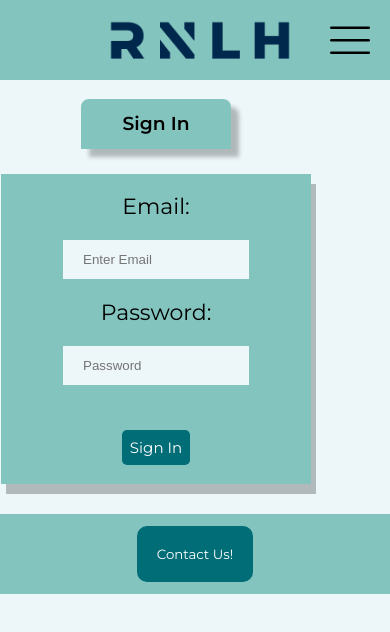
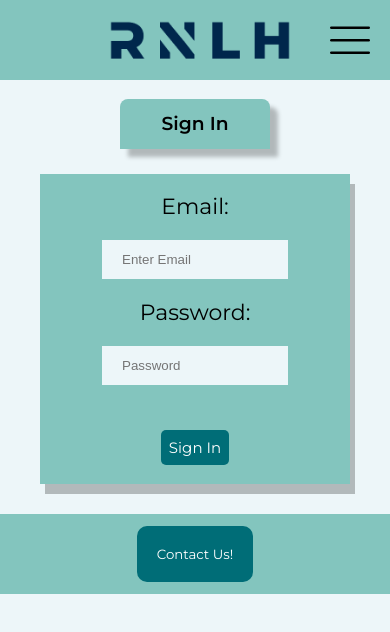
Before and after one commit to rodennis/RNLH, a React (Create React App) app in the folder client/: page /sign-in in a window 390 px wide. Shown: the top 632 px of the page. Built offline with nearby package versions, Linux system fonts and the light colour scheme; no server answers; a web font is replaced by a local one.

Commit message:
aligned signin and changed width on footer

```diff
--- a/client/src/components/Footer/Footer.css
+++ b/client/src/components/Footer/Footer.css
@@ -4,6 +4,7 @@
   background-color: #83c5be;
   align-items: center;
   justify-content: center;
+  width: 100%;
 }
 
 .footer-contact {
--- a/client/src/screens/SignIn/SignIn.css
+++ b/client/src/screens/SignIn/SignIn.css
@@ -76,4 +76,7 @@ body {
   .signin-label {
     font-size: 22px;
   }
+  .layout {
+    align-items: center;
+  }
 }
--- a/client/src/screens/SignIn/SignIn.jsx
+++ b/client/src/screens/SignIn/SignIn.jsx
@@ -61,7 +61,7 @@ function SignIn(props) {
   const { email, password } = form;
 
   return (
-    <Layout user={props.user}>
+    <Layout className="layout-signin" user={props.user}>
       <div className="signin-container">
         <div>
           <div className="header-signin">
```
